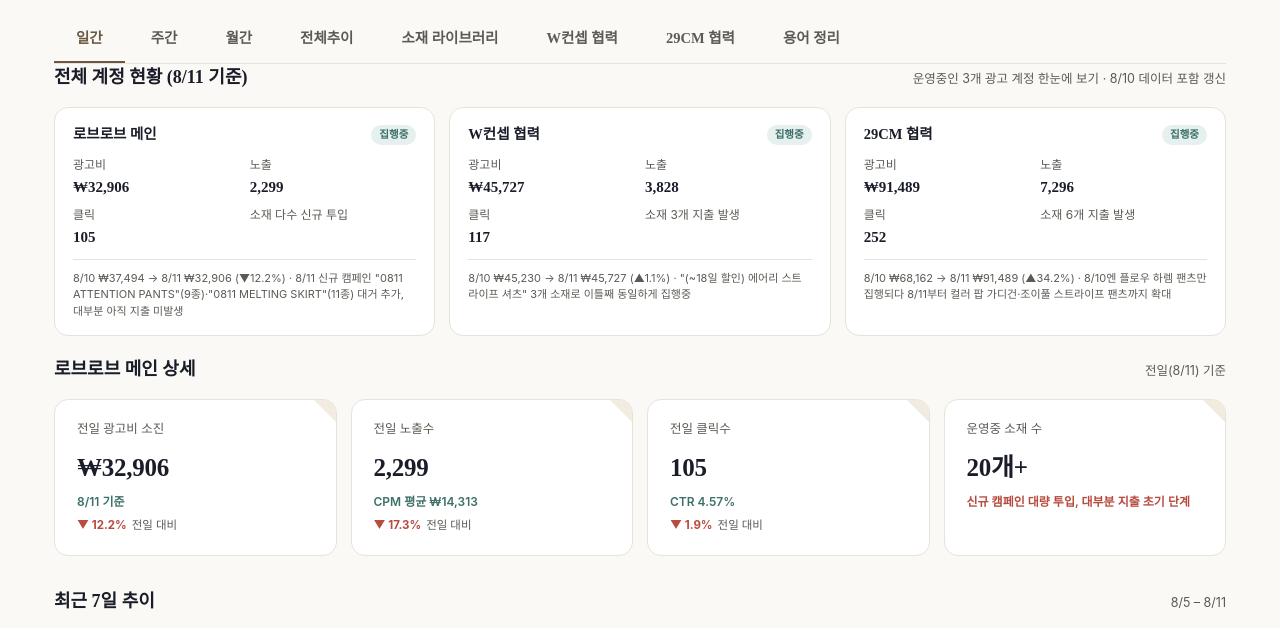
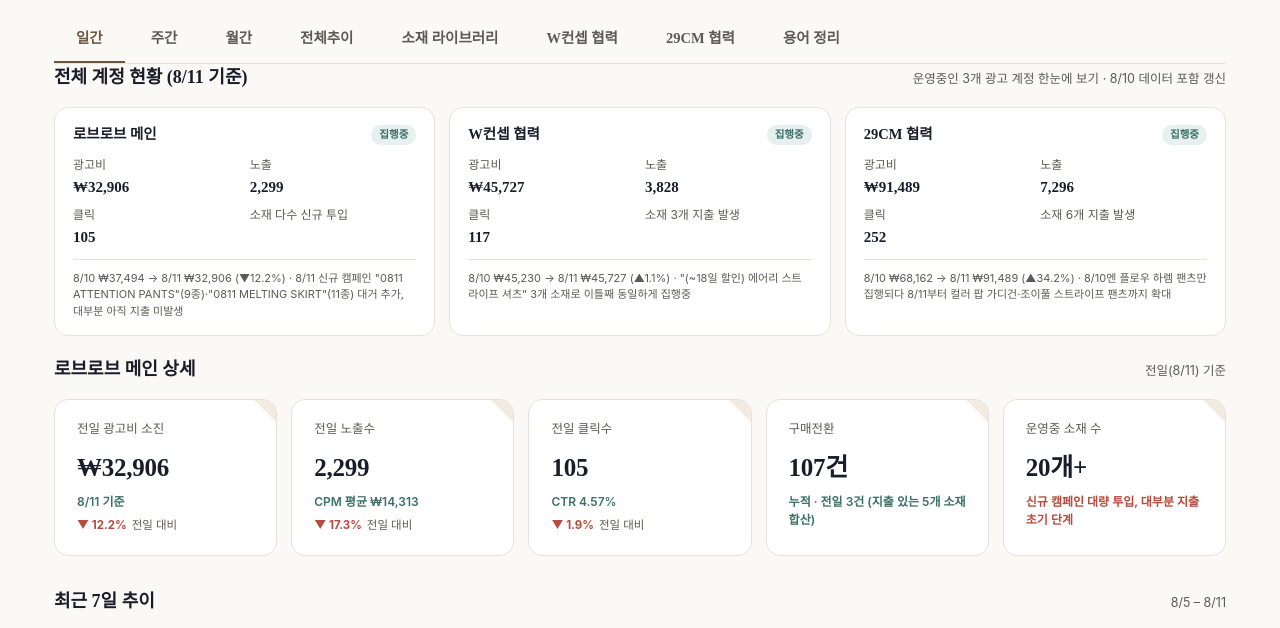
Before and after one commit to lovlovseoul/lovlovmeatreport, a plain HTML site: page index.html in a window 1280 px wide. Shown: the part 134-762 px from the top of the page. Drawn offline with nearby package versions, Linux system fonts and the light colour scheme; a web font is replaced by a local one.

Commit message:
Update index.html

```diff
--- a/index.html
+++ b/index.html
@@ -278,10 +278,11 @@
       </div>
 
       <div class="section-head"><div class="section-title">로브로브 메인 상세</div><div class="section-note">전일(8/11) 기준</div></div>
-      <div class="kpi-grid">
+      <div class="kpi-grid kpi-grid-5">
         <div class="kpi-card"><div class="kpi-label">전일 광고비 소진</div><div class="kpi-value">₩32,906</div><div class="kpi-sub">8/11 기준</div><div class="kpi-delta down">▼ 12.2% <span class="vs">전일 대비</span></div></div>
         <div class="kpi-card"><div class="kpi-label">전일 노출수</div><div class="kpi-value">2,299</div><div class="kpi-sub">CPM 평균 ₩14,313</div><div class="kpi-delta down">▼ 17.3% <span class="vs">전일 대비</span></div></div>
         <div class="kpi-card"><div class="kpi-label">전일 클릭수</div><div class="kpi-value">105</div><div class="kpi-sub">CTR 4.57%</div><div class="kpi-delta down">▼ 1.9% <span class="vs">전일 대비</span></div></div>
+        <div class="kpi-card"><div class="kpi-label">구매전환</div><div class="kpi-value">107건</div><div class="kpi-sub">누적 · 전일 3건 (지출 있는 5개 소재 합산)</div></div>
         <div class="kpi-card"><div class="kpi-label">운영중 소재 수</div><div class="kpi-value">20개+</div><div class="kpi-sub warn">신규 캠페인 대량 투입, 대부분 지출 초기 단계</div></div>
       </div>
 
@@ -397,8 +398,9 @@
 
     <!-- ===== 소재 라이브러리 ===== -->
     <div class="view" id="view-creatives">
-      <div class="section-head"><div class="section-title">소재 라이브러리</div><div class="section-note">8/7–8/9 지출 발생 7개 (집행중 4개 · 일시정지 3개) · 8/9 확인 기준</div></div>
+      <div class="section-head"><div class="section-title">소재 라이브러리</div><div class="section-note">지출 발생 5개 + 신규 대표 2개 · 구매전환 누적/전일 병기 · 8/11 확인 기준</div></div>
       <div class="creative-grid" id="creativeGrid"></div>
+      <div class="section-note" style="margin-top:14px;">※ 8/11에 "0811 ATTENTION PANTS"(9종)·"0811 MELTING SKIRT"(11종) 총 20개 소재가 신규 투입됐어요. 위에는 대표 2개만 표시했고, 나머지 18개는 아직 지출·구매전환이 발생하지 않아 목록에서 생략했습니다. 지출이 시작되면 다음 갱신에서 자동으로 포함돼요.</div>
     </div>
 
     <!-- ===== W컨셉 협력 ===== -->
@@ -492,20 +494,20 @@
 const clicks= [393,207,243,257,102,107,105];
 
 const creatives = [
-{name:"멜팅스커트_여름교복텀", type:"IMAGE", imp:3285, clk:156, spend:51211, cpm:15584, ctr:4.75,
- thumb:"https://scontent-dfw6-2.xx.fbcdn.net/v/t15.5256-10/720675422_4252325108276253_9090052051701694287_n.jpg?_nc_cat=110&ccb=1-7&_nc_ohc=1j_4bq5yju0Q7kNvwE7Qt-H&_nc_oc=Adp85DpH_HChr2HLO7x2JdeWUrzKS6KM8wE6Jva_A_YDVwDXn4l7wFSepnAG0VH3Fg4&_nc_zt=23&_nc_ht=scontent-dfw6-2.xx&edm=AEZPnVgEAAAA&oh=00_AQEbbNUyS8o27JrMhwKfac4XQpwHOVRt0F5w-SFdAd2GyQ&oe=6A7B021A", status:"ACTIVE", pausedNote:null},
-{name:"에어플로우셋업_0720(1)", type:"IMAGE", imp:2504, clk:152, spend:46592, cpm:18604, ctr:6.07,
- thumb:"https://scontent-dfw6-2.xx.fbcdn.net/v/t15.5256-10/739155683_1335762798526069_1949280266417073941_n.jpg?_nc_cat=101&ccb=1-7&oh=00_AQHA8VK-B3wvyHVQZ0UiIuLZOXfdmGwhfx3rUBrshFy-DQ&oe=6A70B3C2", status:"PAUSED", pausedNote:null},
-{name:"0730 ATTENTION PANTS 4:5 이미지 (동엽-3)", type:"IMAGE", imp:2023, clk:118, spend:31705, cpm:15672, ctr:5.83,
- thumb:"https://scontent-dfw6-1.xx.fbcdn.net/v/t45.1600-4/756980778_27599852769674517_6370181227349732033_n.jpg?_nc_cat=102&ccb=1-7&oh=00_AQF6Ijjp95-jLbwjL2Mi5CQp9pb8XZ2SCt-0KWqJ4gH1bw&oe=6A79BCB2", status:"ACTIVE", pausedNote:null},
-{name:"0727 ATTENTION PANTS 9:16 영상 (1)", type:"VIDEO", imp:1435, clk:53, spend:22056, cpm:15371, ctr:3.69,
- thumb:"https://scontent-dfw6-3.xx.fbcdn.net/v/t15.5256-10/759252344_1717635109357077_5606103433042649096_n.jpg?_nc_cat=109&ccb=1-7&oh=00_AQF-srtOEblE5kSXd5ecBNI0a1SPtSgbH2fuEWqb3zuPig&oe=6A70ADD3", status:"ACTIVE", pausedNote:null},
-{name:"0727 ATTENTION PANTS 9:16 영상 (2)", type:"VIDEO", imp:1472, clk:60, spend:18723, cpm:12719, ctr:4.08,
- thumb:"https://scontent-dfw6-3.xx.fbcdn.net/v/t15.5256-10/755151826_1939260920111191_3276132279754017170_n.jpg?_nc_cat=110&ccb=1-7&oh=00_AQEWe_eQXQSBJU7OTcf7Pizx6SDvuD3AAfHfB-8URlY9Yg&oe=6A70A0BE", status:"ACTIVE", pausedNote:null},
-{name:"에어플로우셋업_휴가코디", type:"IMAGE", imp:1046, clk:31, spend:17085, cpm:16337, ctr:2.96,
- thumb:"https://scontent-dfw6-1.xx.fbcdn.net/v/t15.5256-10/736172703_2131177237457571_3455462535789121756_n.jpg?_nc_cat=106&ccb=1-7&oh=00_AQFtO9IpN2S4VK3SeZ1rHczxG2E3OntEL_7HcxEm91qrOA&oe=6A706CB5", status:"PAUSED", pausedNote:null},
-{name:"0727 AIR FLOW SET-UP 4:5 이미지 (1)", type:"IMAGE", imp:867, clk:32, spend:12654, cpm:14596, ctr:3.69,
- thumb:"https://scontent-dfw6-3.xx.fbcdn.net/v/t45.1600-4/756518029_122143911747089394_3641316481094934446_n.jpg?_nc_cat=108&ccb=1-7&oh=00_AQGSjTpwbWUDvDaBONZISQnp2Vj1jE4fJNUaB3ZFABeXqw&oe=6A708E83", status:"PAUSED", pausedNote:null},
+{name:"0730 ATTENTION PANTS 4:5 이미지 (동엽-3)", type:"IMAGE", imp:394, clk:19, spend:5229, cpm:13289, ctr:4.82,
+ thumb:"https://scontent-dfw6-1.xx.fbcdn.net/v/t45.1600-4/756980778_27599852769674517_6370181227349732033_n.jpg?_nc_cat=102&ccb=1-7&oh=00_AQF6Ijjp95-jLbwjL2Mi5CQp9pb8XZ2SCt-0KWqJ4gH1bw&oe=6A79BCB2", status:"ACTIVE", pausedNote:null, purchasesTotal:4, purchasesYesterday:1},
+{name:"0727 ATTENTION PANTS 9:16 영상 (1)", type:"VIDEO", imp:687, clk:29, spend:10180, cpm:14818, ctr:4.22,
+ thumb:"https://scontent-dfw6-3.xx.fbcdn.net/v/t15.5256-10/759252344_1717635109357077_5606103433042649096_n.jpg?_nc_cat=109&ccb=1-7&oh=00_AQF-srtOEblE5kSXd5ecBNI0a1SPtSgbH2fuEWqb3zuPig&oe=6A70ADD3", status:"ACTIVE", pausedNote:null, purchasesTotal:6, purchasesYesterday:2},
+{name:"에어플로우셋업_0720(1)", type:"IMAGE", imp:0, clk:0, spend:0, cpm:0, ctr:0,
+ thumb:"https://scontent-dfw6-2.xx.fbcdn.net/v/t15.5256-10/739155683_1335762798526069_1949280266417073941_n.jpg?_nc_cat=101&ccb=1-7&oh=00_AQHA8VK-B3wvyHVQZ0UiIuLZOXfdmGwhfx3rUBrshFy-DQ&oe=6A70B3C2", status:"PAUSED", pausedNote:null, purchasesTotal:23, purchasesYesterday:0},
+{name:"0727 ATTENTION PANTS 9:16 영상 (2)", type:"VIDEO", imp:907, clk:42, spend:12545, cpm:13830, ctr:4.63,
+ thumb:"https://scontent-dfw6-3.xx.fbcdn.net/v/t15.5256-10/755151826_1939260920111191_3276132279754017170_n.jpg?_nc_cat=110&ccb=1-7&oh=00_AQEWe_eQXQSBJU7OTcf7Pizx6SDvuD3AAfHfB-8URlY9Yg&oe=6A70A0BE", status:"PAUSED", pausedNote:null, purchasesTotal:9, purchasesYesterday:0},
+{name:"멜팅스커트_여름교복텀", type:"IMAGE", imp:311, clk:15, spend:4952, cpm:15922, ctr:4.82,
+ thumb:"https://scontent-dfw6-2.xx.fbcdn.net/v/t15.5256-10/720675422_4252325108276253_9090052051701694287_n.jpg?_nc_cat=110&ccb=1-7&_nc_ohc=1j_4bq5yju0Q7kNvwE7Qt-H&_nc_oc=Adp85DpH_HChr2HLO7x2JdeWUrzKS6KM8wE6Jva_A_YDVwDXn4l7wFSepnAG0VH3Fg4&_nc_zt=23&_nc_ht=scontent-dfw6-2.xx&edm=AEZPnVgEAAAA&oh=00_AQEbbNUyS8o27JrMhwKfac4XQpwHOVRt0F5w-SFdAd2GyQ&oe=6A7B021A", status:"PAUSED", pausedNote:null, purchasesTotal:65, purchasesYesterday:0},
+{name:"0811 ATTENTION PANTS 4:5 이미지 (관호-1)", type:"IMAGE", imp:0, clk:0, spend:0, cpm:0, ctr:0,
+ thumb:"https://external-sea1-1.xx.fbcdn.net/emg1/v/t13/5329819473258698813?url=https%3A%2F%2Fwww.facebook.com%2Fads%2Fimage%2F%3Fd%3DAQIJQ6S-PxMCFsd5YzIHgkwE2Hj8rZXRs65LdVoENi0GBUxo_7c2oQlVUFp_D-k3Zmax9xwfIToCsJUwmJVOf3zSUyNI64_7dgj7ww92QCO3bFWrLk5bhT3WDV_U1cFXfHcAxAKFqUr5oXTLR69i5JDC&fb_obo=1&utld=facebook.com&stp=c0.5000x0.5000f_dst-emg0_p64x64_q75_tt6&edm=AEZPnVgEAAAA&_nc_gid=gH-wkNHyW1OniFdr5dihaQ&_nc_oc=AdqoGNDrCrViVlpzaCIjZlUSy7KVIgVgMUm7IXox9H3pITUrzj2QLtSaPe6T4qOzHl4&ccb=13-1&oh=06_Q3_CAWEJ5rLvHNZf6dYlwe6VHRVL8kEwi63WQ5xnru1AEpr4&oe=6A7DEA47&_nc_sid=58080a", status:"ACTIVE", pausedNote:null, purchasesTotal:0, purchasesYesterday:0},
+{name:"0811 MELTING SKIRT 9:16 영상 (관호-1)", type:"VIDEO", imp:0, clk:0, spend:0, cpm:0, ctr:0,
+ thumb:"https://scontent-sea5-1.xx.fbcdn.net/v/t15.5256-10/768577055_1365993488977563_3932043060481635546_n.jpg?_nc_cat=105&ccb=1-7&_nc_ohc=NBfr1rRzFCQQ7kNvwFopwpg&_nc_oc=Adqz6ig6UqhwoFpiKYFEGtBx0zRdrcPqTcZbyhTA-rseJS6yZz6GkSQW4lAi0JKY83s&_nc_zt=23&_nc_ht=scontent-sea5-1.xx&edm=AEZPnVgEAAAA&_nc_gid=gH-wkNHyW1OniFdr5dihaQ&_nc_tpa=Q5bMBQJ6YXLPB7IRVATwOifFpjSyukE6bc0yeVDXlasyVIwlLYxaF8YknmKnEk1tDSKbOs06yfuowk9vaA&stp=c0.5000x0.5000f_dst-emg0_p64x64_q75_tt6&ur=5fad0e&_nc_sid=58080a&oh=00_AQFlTT-lHHVdsDyYhwuCi5dP_DH3uUL3qBkzzfOKRH5P8g&oe=6A81E524", status:"ACTIVE", pausedNote:null, purchasesTotal:0, purchasesYesterday:0},
 ];
 
 // ---------- Daily table (7/29 only, approximate split) ----------
@@ -557,9 +559,19 @@
   const statusBadge = c.status === 'PAUSED'
     ? '<span class="perf-badge bad" style="background:#EDEBE7;color:#6B6862;">일시정지</span>'
     : '<span class="perf-badge good">집행중</span>';
-  const roasLine = c.roas != null
-    ? `<div style="font-size:12px;color:var(--ink-soft);border-top:1px solid var(--line);padding-top:8px;display:flex;justify-content:space-between;"><span>광고비 <b style="color:var(--ink);">₩${c.spend.toLocaleString()}</b></span><span style="color:${c.roas>=2?'var(--green)':'var(--red)'};font-weight:700;">ROAS ${c.roas.toFixed(2)}x</span></div>`
-    : `<div style="font-size:12px;color:var(--ink-soft);border-top:1px solid var(--line);padding-top:8px;">광고비 <b style="color:var(--ink);">₩${c.spend.toLocaleString()}</b></div>`;
+  const spendLine = `<div style="font-size:12px;color:var(--ink-soft);border-top:1px solid var(--line);padding-top:8px;">광고비 <b style="color:var(--ink);">₩${c.spend.toLocaleString()}</b></div>`;
+  const purchaseLine = c.purchasesTotal != null
+    ? `<div style="font-size:12px;padding-top:6px;">
+        <div style="display:flex;justify-content:space-between;margin-bottom:3px;">
+          <span style="color:var(--ink-soft);">구매전환(누적)</span>
+          <span style="font-weight:700;color:${c.purchasesTotal>0?'var(--green)':'var(--ink-soft)'};">${c.purchasesTotal}건</span>
+        </div>
+        <div style="display:flex;justify-content:space-between;">
+          <span style="color:var(--ink-soft);">구매전환(전일)</span>
+          <span style="font-weight:700;color:${c.purchasesYesterday>0?'var(--green)':'var(--ink-soft)'};">${c.purchasesYesterday}건</span>
+        </div>
+      </div>`
+    : '';
   const pausedNoteLine = c.pausedNote
     ? `<div style="font-size:10.5px;color:var(--red);background:var(--red-soft);border-radius:6px;padding:5px 8px;margin-top:4px;">${c.pausedNote}</div>`
     : '';
@@ -577,7 +589,8 @@
         <span>CTR <b>${c.ctr.toFixed(2)}%</b></span>
         <span>CPM <b>₩${c.cpm.toLocaleString()}</b></span>
       </div>
-      ${roasLine}
+      ${spendLine}
+      ${purchaseLine}
       ${pausedNoteLine}
     </div>
   `;
```
